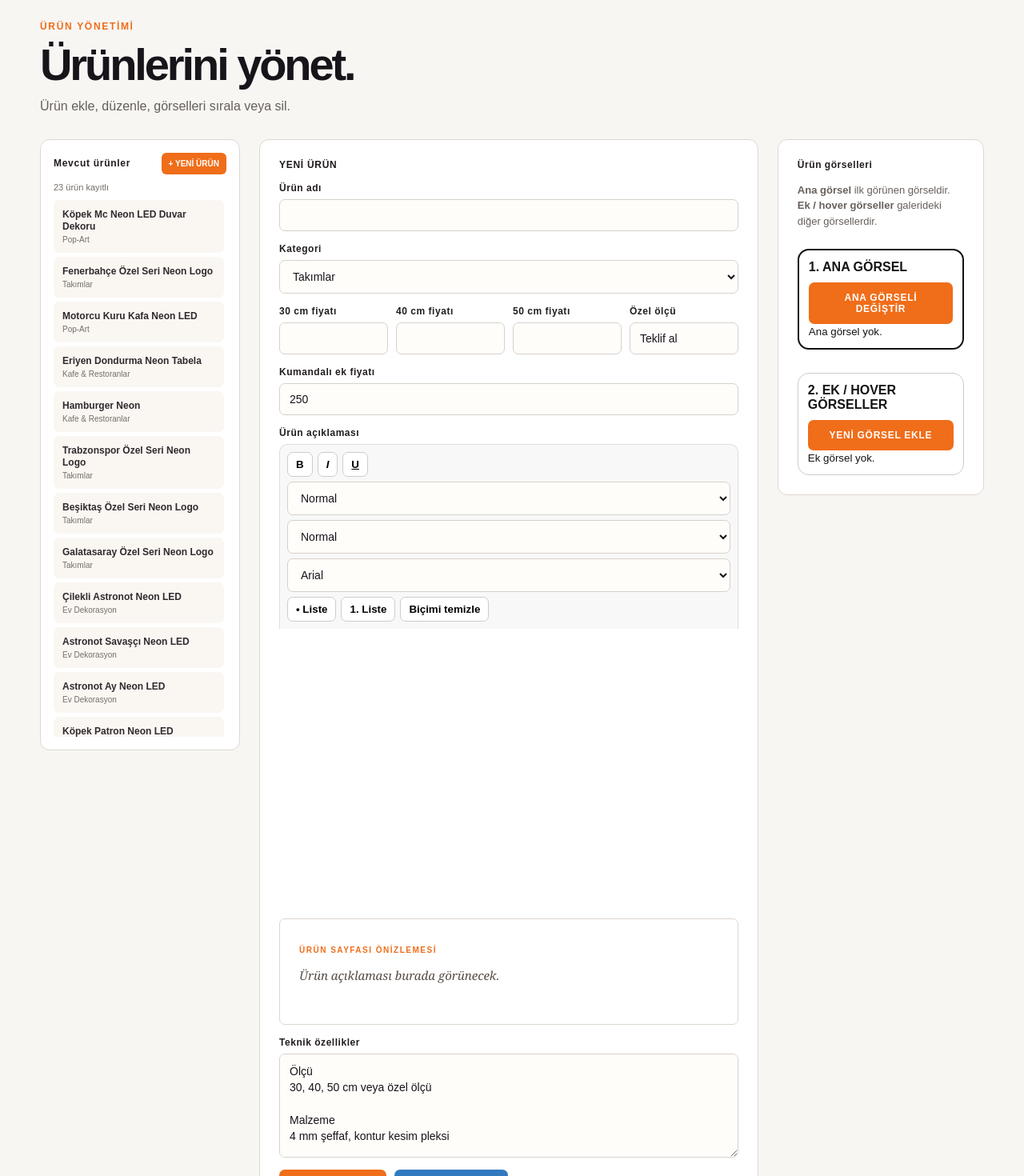
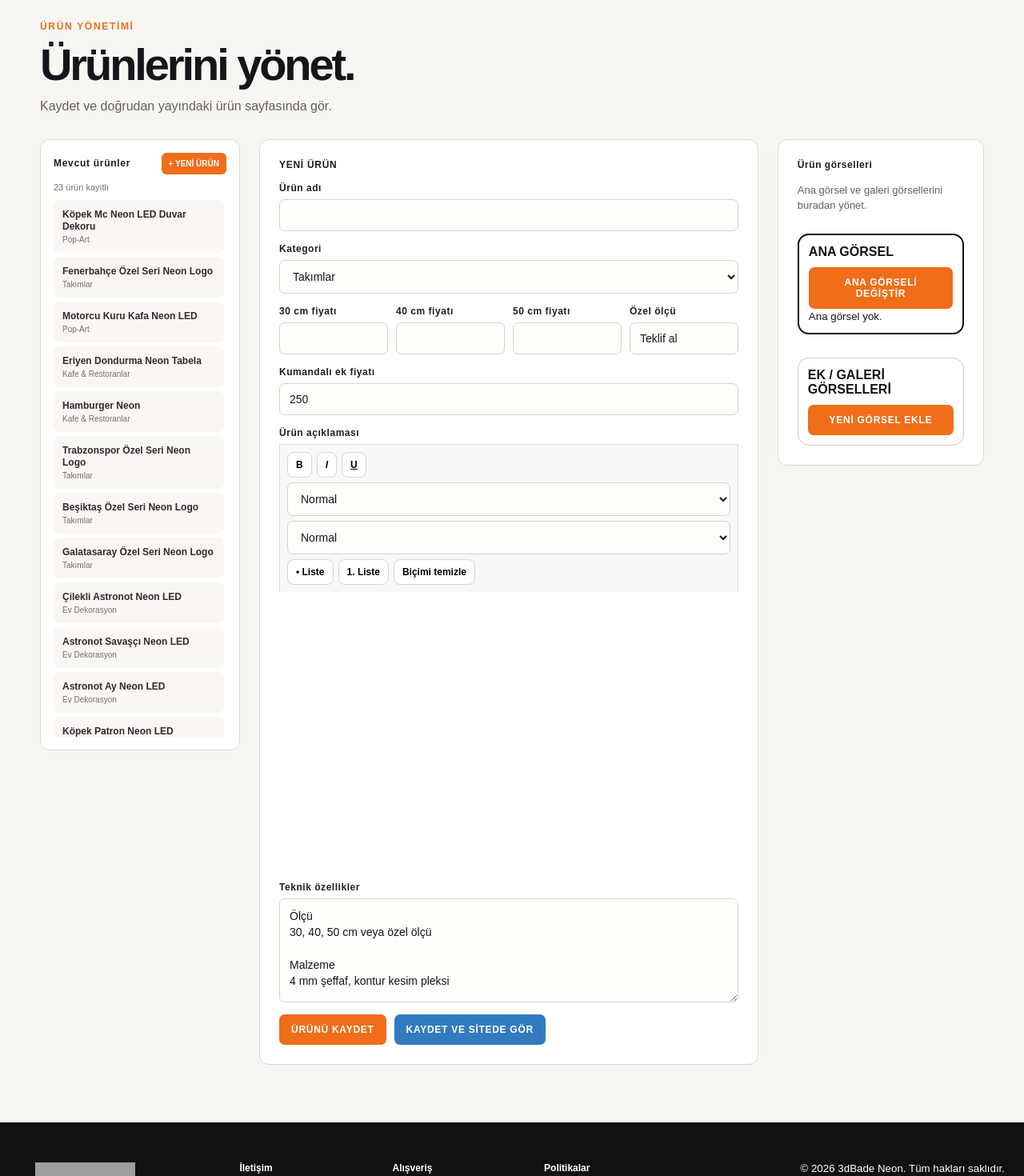
Before and after one commit to CanerKorkmaz85/3dbadeneon, a Next.js app: page /yonetim/urunler in a window 1280 px wide. Shown: the part 220-1690 px from the top of the page at 80% size. Built offline with nearby package versions, Linux system fonts and the light colour scheme; grey boxes are pictures that could not be loaded.

Commit message:
yonetimden kaydet ve dogrudan urun sayfasinda gor

```diff
--- a/app/yonetim/urunler/page.tsx
+++ b/app/yonetim/urunler/page.tsx
@@ -3,7 +3,7 @@
 /* eslint-disable @next/next/no-img-element */
 
 import { useRef, useState } from "react";
-import FormattedProductCopy, {
+import {
   productCopyHtml,
   sanitizeProductHtml,
 } from "../../../components/FormattedProductCopy";
@@ -65,8 +65,14 @@ export default function ProductEntryPage() {
   const [message, setMessage] = useState("");
   const descriptionRef = useRef<HTMLDivElement>(null);
 
-  const update = (field: keyof Draft, value: string | string[]) =>
+  function update(field: keyof Draft, value: string | string[]) {
     setDraft((current) => ({ ...current, [field]: value }));
+  }
+
+  function flash(text: string) {
+    setMessage(text);
+    window.setTimeout(() => setMessage(""), 3000);
+  }
 
   function currentDescription() {
     return sanitizeProductHtml(
@@ -74,17 +80,11 @@ export default function ProductEntryPage() {
     );
   }
 
-  function flash(text: string) {
-    setMessage(text);
-    window.setTimeout(() => setMessage(""), 3500);
-  }
-
-  function saveDraft() {
+  function buildProduct() {
     if (!draft.title.trim()) {
       flash("Ürün adı boş olamaz.");
-      return;
+      return null;
     }
-
     const id = selectedId || productId(draft.title);
     const product: AdminProduct = {
       ...draft,
@@ -96,20 +96,30 @@ export default function ProductEntryPage() {
     const next = selectedId
       ? products.map((item) => (item.id === id ? product : item))
       : [...products, product];
+    return { id, product, next };
+  }
 
+  function persist(showMessage = true) {
+    const built = buildProduct();
+    if (!built) return null;
     try {
-      // Eski deneme kayıtları aynı depolama alanını gereksiz yere doldurabiliyor.
-      window.localStorage.removeItem("3dbade-product-draft");
-      window.localStorage.removeItem("3dbade-product-preview");
-      writeAdminProducts(next);
-      setProducts(next);
-      setSelectedId(id);
-      setDraft(product);
-      flash("Kaydedildi ✓");
+      writeAdminProducts(built.next);
+      setProducts(built.next);
+      setSelectedId(built.id);
+      setDraft(built.product);
+      if (showMessage) flash("Kaydedildi ✓");
+      return built.id;
     } catch (error) {
       console.error(error);
-      flash("Kaydedilemedi. Tarayıcı depolama alanı dolmuş olabilir.");
+      flash("Kaydedilemedi. Görseller fazla büyük olabilir.");
+      return null;
     }
+  }
+
+  function saveAndView() {
+    const id = persist(false);
+    if (!id) return;
+    window.location.href = `/urunler/${id}`;
   }
 
   function selectProduct(product: AdminProduct) {
@@ -139,50 +149,23 @@ export default function ProductEntryPage() {
     const product = products.find((item) => item.id === selectedId);
     if (!product || !window.confirm(`“${product.title}” silinsin mi?`)) return;
     const next = products.filter((item) => item.id !== product.id);
-    try {
-      writeAdminProducts(next);
-      setProducts(next);
-      newProduct();
-      flash("Ürün silindi.");
-    } catch (error) {
-      console.error(error);
-      flash("Ürün silinemedi.");
-    }
-  }
-
-  function openPreview() {
-    const payload = {
-      ...draft,
-      description: currentDescription(),
-      mainPreview: draft.mainImage,
-      hoverPreviews: draft.hoverImages,
-    };
-
-    try {
-      // Önizlemeyi localStorage'a ikinci kez kopyalamak depolama kotasını dolduruyordu.
-      // sessionStorage kullanınca kaydetme ile çakışmıyor.
-      window.sessionStorage.setItem(
-        "3dbade-product-preview",
-        JSON.stringify(payload),
-      );
-      const previewWindow = window.open(
-        "/yonetim/urun-onizleme",
-        "3dbade-product-preview",
-      );
-      if (!previewWindow) {
-        flash("Tarayıcı önizleme penceresini engelledi.");
-        return;
-      }
-      previewWindow.focus();
-    } catch (error) {
-      console.error(error);
-      flash("Önizleme açılamadı. Görseller çok büyük olabilir.");
-    }
+    writeAdminProducts(next);
+    setProducts(next);
+    newProduct();
+    flash("Ürün silindi.");
   }
 
   function formatText(command: string, value?: string) {
     descriptionRef.current?.focus();
     document.execCommand(command, false, value);
+  }
+
+  function handlePaste(event: React.ClipboardEvent<HTMLDivElement>) {
+    event.preventDefault();
+    const html = event.clipboardData.getData("text/html");
+    const text = event.clipboardData.getData("text/plain");
+    const content = html ? sanitizeProductHtml(html) : productCopyHtml(text);
+    document.execCommand("insertHTML", false, content);
   }
 
   function readImage(file: File) {
@@ -192,8 +175,7 @@ export default function ProductEntryPage() {
         const source = String(reader.result || "");
         const image = new Image();
         image.onload = () => {
-          // Tarayıcı hafızasını taşırmamak için yüklenen görselleri küçült.
-          const limit = 900;
+          const limit = 720;
           const scale = Math.min(1, limit / Math.max(image.width, image.height));
           const canvas = document.createElement("canvas");
           canvas.width = Math.max(1, Math.round(image.width * scale));
@@ -201,7 +183,7 @@ export default function ProductEntryPage() {
           const context = canvas.getContext("2d");
           if (!context) return resolve(source);
           context.drawImage(image, 0, 0, canvas.width, canvas.height);
-          resolve(canvas.toDataURL("image/jpeg", 0.68));
+          resolve(canvas.toDataURL("image/jpeg", 0.62));
         };
         image.onerror = () => reject(new Error("Görsel okunamadı."));
         image.src = source;
@@ -211,38 +193,30 @@ export default function ProductEntryPage() {
     });
   }
 
-  async function preview(files: FileList | null, target: "main" | "hover") {
+  async function addImages(files: FileList | null, target: "main" | "hover") {
     if (!files?.length) return;
     try {
       const images = await Promise.all(Array.from(files).map(readImage));
-      if (target === "main") {
-        update("mainImage", images[0]);
-      } else {
-        update("hoverImages", [...draft.hoverImages, ...images]);
-      }
-    } catch (error) {
-      console.error(error);
+      if (target === "main") update("mainImage", images[0]);
+      else update("hoverImages", [...draft.hoverImages, ...images]);
+    } catch {
       flash("Görsel okunamadı.");
     }
   }
 
-  function removeMainImage() {
-    update("mainImage", "");
-  }
-
-  function removeHoverImage(index: number) {
+  function removeHover(index: number) {
     update(
       "hoverImages",
       draft.hoverImages.filter((_, itemIndex) => itemIndex !== index),
     );
   }
 
-  function makeMainImage(index: number) {
+  function makeMain(index: number) {
     const selected = draft.hoverImages[index];
     if (!selected) return;
     const remaining = draft.hoverImages.filter((_, itemIndex) => itemIndex !== index);
+    update("hoverImages", draft.mainImage ? [draft.mainImage, ...remaining] : remaining);
     update("mainImage", selected);
-    update("hoverImages", draft.mainImage ? [draft.mainImage, ...remaining] : remaining);
   }
 
   function moveHover(index: number, direction: -1 | 1) {
@@ -253,23 +227,14 @@ export default function ProductEntryPage() {
     update("hoverImages", next);
   }
 
-  const imageButtonStyle = {
+  const smallButton = {
     padding: "8px 10px",
-    borderRadius: "8px",
     border: "1px solid #d5d5d5",
+    borderRadius: 8,
     background: "white",
     cursor: "pointer",
     fontWeight: 700,
-    fontSize: "12px",
-  } as const;
-
-  const toolbarButtonStyle = {
-    padding: "7px 10px",
-    border: "1px solid #ccc",
-    borderRadius: 7,
-    background: "#fff",
-    cursor: "pointer",
-    fontWeight: 700,
+    fontSize: 12,
   } as const;
 
   return (
@@ -277,7 +242,7 @@ export default function ProductEntryPage() {
       <section className="product-entry-heading">
         <p>ÜRÜN YÖNETİMİ</p>
         <h1>Ürünlerini yönet.</h1>
-        <span>Ürün ekle, düzenle, görselleri sırala veya sil.</span>
+        <span>Kaydet ve doğrudan yayındaki ürün sayfasında gör.</span>
       </section>
 
       <section className="product-entry-grid product-management-grid">
@@ -291,8 +256,8 @@ export default function ProductEntryPage() {
             {products.map((product) => (
               <button
                 type="button"
+                key={product.id}
                 className={selectedId === product.id ? "selected" : ""}
-                key={product.id}
                 onClick={() => selectProduct(product)}
               >
                 <b>{product.title}</b>
@@ -308,82 +273,81 @@ export default function ProductEntryPage() {
             {selectedId && <button type="button" onClick={deleteProduct}>ÜRÜNÜ SİL</button>}
           </div>
 
-          <label>Ürün adı<input value={draft.title} onChange={(event) => update("title", event.target.value)} /></label>
-          <label>Kategori<select value={draft.category} onChange={(event) => update("category", event.target.value)}>{categories.map((category) => <option key={category}>{category}</option>)}</select></label>
+          <label>Ürün adı<input value={draft.title} onChange={(e) => update("title", e.target.value)} /></label>
+          <label>Kategori<select value={draft.category} onChange={(e) => update("category", e.target.value)}>{categories.map((category) => <option key={category}>{category}</option>)}</select></label>
 
           <div className="entry-prices">
-            <label>30 cm fiyatı<input inputMode="numeric" value={draft.price30} onChange={(event) => update("price30", event.target.value)} /></label>
-            <label>40 cm fiyatı<input inputMode="numeric" value={draft.price40} onChange={(event) => update("price40", event.target.value)} /></label>
-            <label>50 cm fiyatı<input inputMode="numeric" value={draft.price50} onChange={(event) => update("price50", event.target.value)} /></label>
-            <label>Özel ölçü<input value={draft.specialPrice} onChange={(event) => update("specialPrice", event.target.value)} /></label>
+            <label>30 cm fiyatı<input value={draft.price30} onChange={(e) => update("price30", e.target.value)} /></label>
+            <label>40 cm fiyatı<input value={draft.price40} onChange={(e) => update("price40", e.target.value)} /></label>
+            <label>50 cm fiyatı<input value={draft.price50} onChange={(e) => update("price50", e.target.value)} /></label>
+            <label>Özel ölçü<input value={draft.specialPrice} onChange={(e) => update("specialPrice", e.target.value)} /></label>
           </div>
 
-          <label>Kumandalı ek fiyatı<input inputMode="numeric" value={draft.remoteExtra} onChange={(event) => update("remoteExtra", event.target.value)} /></label>
+          <label>Kumandalı ek fiyatı<input value={draft.remoteExtra} onChange={(e) => update("remoteExtra", e.target.value)} /></label>
 
           <div className="entry-description-editor">
             <label>Ürün açıklaması</label>
-            <div style={{ display: "flex", flexWrap: "wrap", gap: 6, padding: 9, border: "1px solid #ddd", borderBottom: 0, borderRadius: "10px 10px 0 0", background: "#f8f8f8" }}>
-              <button type="button" style={toolbarButtonStyle} onMouseDown={(e) => e.preventDefault()} onClick={() => formatText("bold")}>B</button>
-              <button type="button" style={{ ...toolbarButtonStyle, fontStyle: "italic" }} onMouseDown={(e) => e.preventDefault()} onClick={() => formatText("italic")}>I</button>
-              <button type="button" style={{ ...toolbarButtonStyle, textDecoration: "underline" }} onMouseDown={(e) => e.preventDefault()} onClick={() => formatText("underline")}>U</button>
+            <div style={{ display: "flex", flexWrap: "wrap", gap: 6, padding: 9, border: "1px solid #ddd", borderBottom: 0, background: "#f8f8f8" }}>
+              <button type="button" style={smallButton} onMouseDown={(e) => e.preventDefault()} onClick={() => formatText("bold")}>B</button>
+              <button type="button" style={{ ...smallButton, fontStyle: "italic" }} onMouseDown={(e) => e.preventDefault()} onClick={() => formatText("italic")}>I</button>
+              <button type="button" style={{ ...smallButton, textDecoration: "underline" }} onMouseDown={(e) => e.preventDefault()} onClick={() => formatText("underline")}>U</button>
               <select defaultValue="p" onChange={(e) => formatText("formatBlock", e.target.value)}><option value="p">Normal</option><option value="h2">Başlık</option><option value="h3">Alt başlık</option><option value="blockquote">Alıntı</option></select>
               <select defaultValue="3" onChange={(e) => formatText("fontSize", e.target.value)}><option value="2">Küçük</option><option value="3">Normal</option><option value="4">Büyük</option><option value="5">Çok büyük</option></select>
-              <select defaultValue="Arial" onChange={(e) => formatText("fontName", e.target.value)}><option>Arial</option><option>Georgia</option><option>Trebuchet MS</option><option>Verdana</option><option>Times New Roman</option></select>
-              <button type="button" style={toolbarButtonStyle} onMouseDown={(e) => e.preventDefault()} onClick={() => formatText("insertUnorderedList")}>• Liste</button>
-              <button type="button" style={toolbarButtonStyle} onMouseDown={(e) => e.preventDefault()} onClick={() => formatText("insertOrderedList")}>1. Liste</button>
-              <button type="button" style={toolbarButtonStyle} onMouseDown={(e) => e.preventDefault()} onClick={() => formatText("removeFormat")}>Biçimi temizle</button>
+              <button type="button" style={smallButton} onMouseDown={(e) => e.preventDefault()} onClick={() => formatText("insertUnorderedList")}>• Liste</button>
+              <button type="button" style={smallButton} onMouseDown={(e) => e.preventDefault()} onClick={() => formatText("insertOrderedList")}>1. Liste</button>
+              <button type="button" style={smallButton} onMouseDown={(e) => e.preventDefault()} onClick={() => formatText("removeFormat")}>Biçimi temizle</button>
             </div>
             <div
-              key={selectedId || "new-product"}
+              key={selectedId || "new"}
               ref={descriptionRef}
               className="entry-description-field product-full-description"
               contentEditable
               suppressContentEditableWarning
-              style={{ minHeight: 340, borderRadius: "0 0 10px 10px", padding: 16, outline: "none", background: "white" }}
+              style={{ minHeight: 340, padding: 16, outline: "none", background: "white" }}
               dangerouslySetInnerHTML={{ __html: productCopyHtml(draft.description) }}
-              onBlur={(event) => update("description", sanitizeProductHtml(event.currentTarget.innerHTML))}
+              onPaste={handlePaste}
+              onBlur={(e) => update("description", sanitizeProductHtml(e.currentTarget.innerHTML))}
             />
           </div>
 
-          <div className="entry-description-preview product-content-area product-full-description">
-            <p>ÜRÜN SAYFASI ÖNİZLEMESİ</p>
-            <div className="product-copy-preview">
-              <FormattedProductCopy content={draft.description || "Ürün açıklaması burada görünecek."} />
-            </div>
-          </div>
-
-          <label>Teknik özellikler<textarea value={draft.technical} onChange={(event) => update("technical", event.target.value)} /></label>
+          <label>Teknik özellikler<textarea value={draft.technical} onChange={(e) => update("technical", e.target.value)} /></label>
 
           <div className="entry-buttons">
-            <button type="button" onClick={saveDraft}>{selectedId ? "DEĞİŞİKLİKLERİ KAYDET" : "ÜRÜNÜ KAYDET"}</button>
-            <button type="button" className="entry-preview" onClick={openPreview}>CANLI ÖNİZLEME</button>
+            <button type="button" onClick={() => persist()}>{selectedId ? "DEĞİŞİKLİKLERİ KAYDET" : "ÜRÜNÜ KAYDET"}</button>
+            <button type="button" className="entry-preview" onClick={saveAndView}>KAYDET VE SİTEDE GÖR</button>
           </div>
           {message && <small className="entry-saved">{message}</small>}
         </div>
 
         <aside className="entry-images">
           <b>Ürün görselleri</b>
-          <span><strong>Ana görsel</strong> ilk görünen görseldir. <strong>Ek / hover görseller</strong> galerideki diğer görsellerdir.</span>
+          <span>Ana görsel ve galeri görsellerini buradan yönet.</span>
 
           <div style={{ border: "2px solid #111", borderRadius: 14, padding: 12, marginTop: 10 }}>
-            <b>1. ANA GÖRSEL</b>
-            <label className="entry-upload" style={{ marginTop: 10 }}>ANA GÖRSELİ DEĞİŞTİR<input type="file" accept="image/*" onChange={(event) => preview(event.target.files, "main")} /></label>
-            {draft.mainImage ? <><img src={draft.mainImage} alt="Ana görsel" /><button type="button" style={{ ...imageButtonStyle, width: "100%", marginTop: 8 }} onClick={removeMainImage}>ANA GÖRSELİ SİL</button></> : <small>Ana görsel yok.</small>}
+            <b>ANA GÖRSEL</b>
+            <label className="entry-upload" style={{ marginTop: 10 }}>
+              ANA GÖRSELİ DEĞİŞTİR
+              <input type="file" accept="image/*" onChange={(e) => addImages(e.target.files, "main")} />
+            </label>
+            {draft.mainImage ? <><img src={draft.mainImage} alt="Ana görsel" /><button type="button" style={{ ...smallButton, width: "100%", marginTop: 8 }} onClick={() => update("mainImage", "")}>ANA GÖRSELİ SİL</button></> : <small>Ana görsel yok.</small>}
           </div>
 
           <div style={{ border: "1px solid #ccc", borderRadius: 14, padding: 12, marginTop: 14 }}>
-            <b>2. EK / HOVER GÖRSELLER</b>
-            <label className="entry-upload" style={{ marginTop: 10 }}>YENİ GÖRSEL EKLE<input type="file" accept="image/*" multiple onChange={(event) => preview(event.target.files, "hover")} /></label>
-            {draft.hoverImages.length === 0 && <small>Ek görsel yok.</small>}
+            <b>EK / GALERİ GÖRSELLERİ</b>
+            <label className="entry-upload" style={{ marginTop: 10 }}>
+              YENİ GÖRSEL EKLE
+              <input type="file" accept="image/*" multiple onChange={(e) => addImages(e.target.files, "hover")} />
+            </label>
+
             {draft.hoverImages.map((image, index) => (
-              <div key={`${image.slice(0, 60)}-${index}`} style={{ borderTop: "1px solid #e5e5e5", paddingTop: 12, marginTop: 12 }}>
-                <b>{index + 1}. EK GÖRSEL</b>
+              <div key={`${image}-${index}`} style={{ borderTop: "1px solid #e5e5e5", paddingTop: 12, marginTop: 12 }}>
+                <b>{index + 1}. GÖRSEL</b>
                 <img src={image} alt={`${index + 1}. ek görsel`} />
                 <div style={{ display: "grid", gridTemplateColumns: "1fr 1fr", gap: 6, marginTop: 8 }}>
-                  <button type="button" style={imageButtonStyle} onClick={() => makeMainImage(index)}>ANA GÖRSEL YAP</button>
-                  <button type="button" style={imageButtonStyle} onClick={() => removeHoverImage(index)}>SİL</button>
-                  <button type="button" style={imageButtonStyle} disabled={index === 0} onClick={() => moveHover(index, -1)}>YUKARI</button>
-                  <button type="button" style={imageButtonStyle} disabled={index === draft.hoverImages.length - 1} onClick={() => moveHover(index, 1)}>AŞAĞI</button>
+                  <button type="button" style={smallButton} onClick={() => makeMain(index)}>ANA GÖRSEL YAP</button>
+                  <button type="button" style={smallButton} onClick={() => removeHover(index)}>SİL</button>
+                  <button type="button" style={smallButton} disabled={index === 0} onClick={() => moveHover(index, -1)}>YUKARI</button>
+                  <button type="button" style={smallButton} disabled={index === draft.hoverImages.length - 1} onClick={() => moveHover(index, 1)}>AŞAĞI</button>
                 </div>
               </div>
             ))}
```
